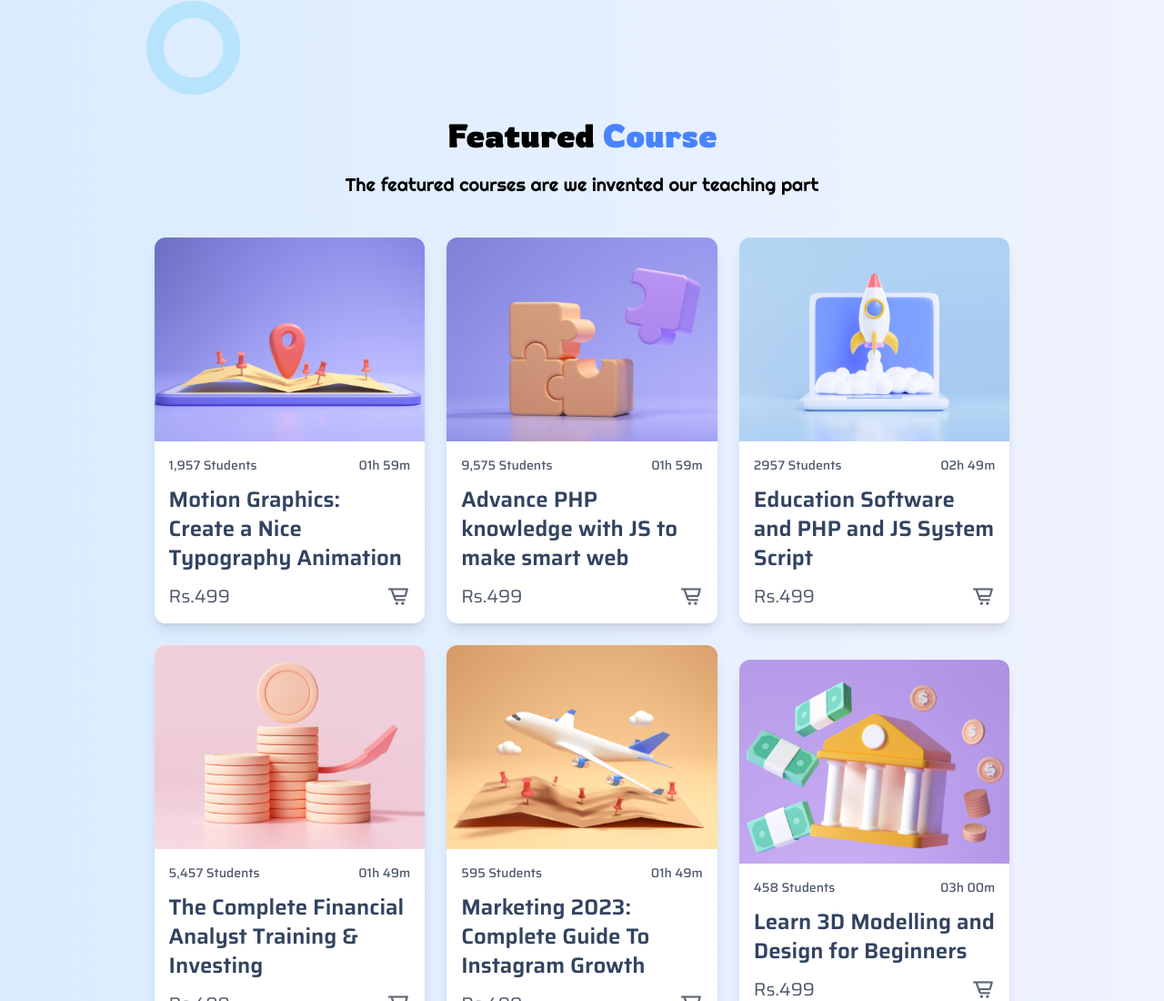
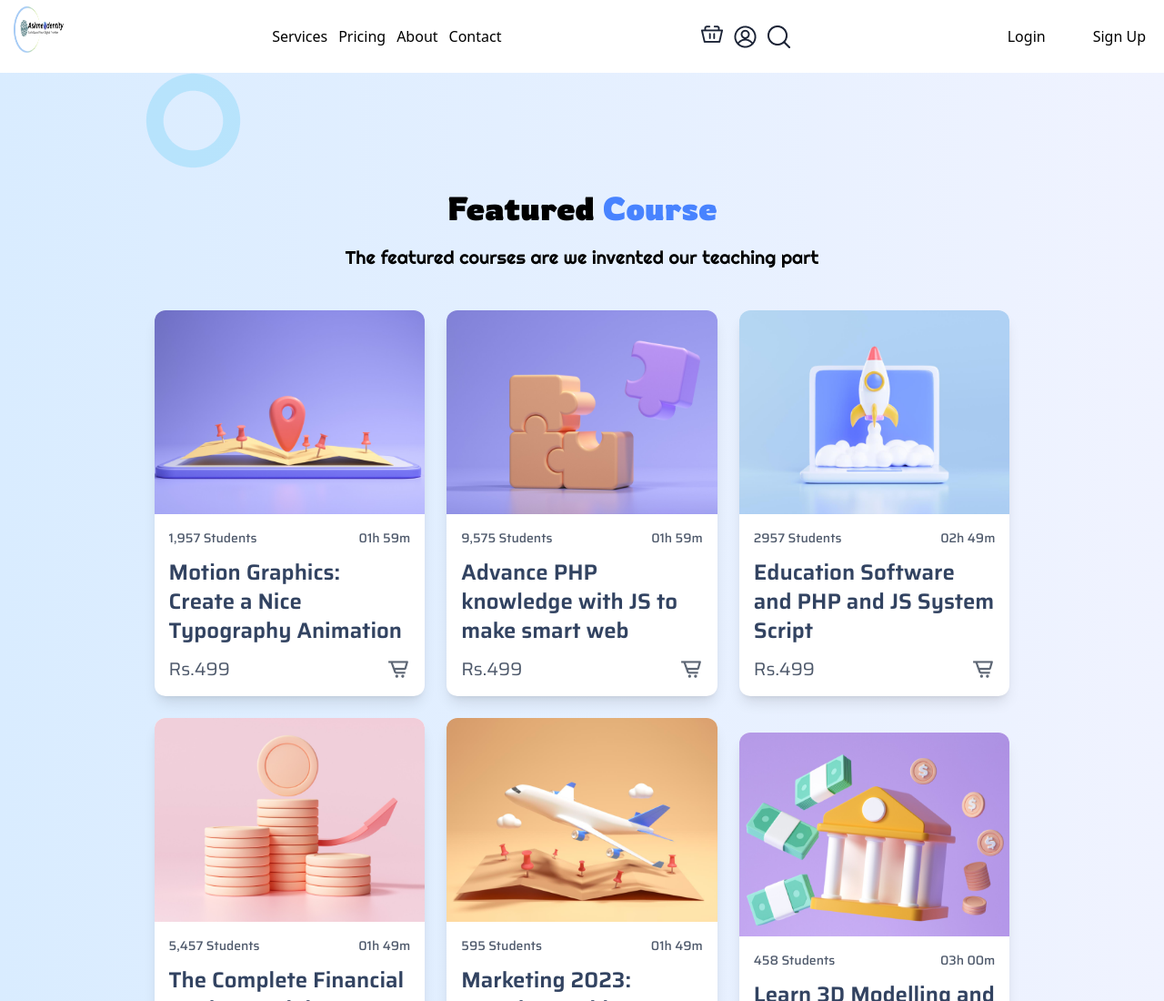
Before and after one commit to sugu2344/task2, a plain HTML site: page index.html in a window 1280 px wide. Shown: the top 1100 px of the page at 91% size. Drawn offline with Linux system fonts and the light colour scheme; a web font is replaced by a local one.

Commit message:
header responsive  completed

```diff
--- a/index.html
+++ b/index.html
@@ -27,36 +27,46 @@
 
 <body>
     <!-- .........................header  section.....................-->
-    <!-- <div class="container mx-auto ">
-        <nav class="flex justify-around bg-primary items-center">
+    <div class="container mx-auto">
+        <nav class="flex justify-between bg-primary items-center">
+            <a href="#"><img class="h-20 w-20 logo" src="./public/mainlogo.png" alt=""></a>
 
-            <a href="#"><img class="h-20 w-20" src="./public/mainlogo.png" alt=""></a>
-
-            <ul class="flex space-x-3">
+            <!-- Navigation Links -->
+            <ul class="flex space-x-3 nav-links hidden md:flex">
                 <li><a href="#">Services</a></li>
-                <li>
-                    <href="#">Pricing</href=>
-                </li>
+                <li><a href="#">Pricing</a></li>
                 <li><a href="#">About</a></li>
                 <li><a href="#">Contact</a></li>
             </ul>
-            <ul class="flex space-x-3">
+
+            <!-- Navigation Icons -->
+            <ul class="flex space-x-3 nav-icons hidden md:flex">
                 <li><img src="./public/cart symbol.png"></li>
                 <li><img src="./public/profile.png"></li>
-                <li><img src="./public/search.png"></li>+
+                <li><img src="./public/search.png"></li>
             </ul>
 
-            <ul class="flex space-x-3">
-                <li><button class="px-5 py-3 hover:bg-gradient-to-r from-buttongradient1 to-buttongradient2 rounded-lg">
+            <!-- Navigation Buttons -->
+            <ul class="flex space-x-3 nav-buttons hidden md:flex">
+                <li>
+                    <button class="px-5 py-3 hover:bg-gradient-to-r from-buttongradient1 to-buttongradient2 rounded-lg">
                         Login
                     </button>
                 </li>
-                <li><button
-                        class="px-5 py-3 hover:bg-gradient-to-r from-buttongradient1 to-buttongradient2 cursor-pointer rounded-lg ">Sign
-                        Up</button></li>
+                <li>
+                    <button
+                        class="px-5 py-3 hover:bg-gradient-to-r from-buttongradient1 to-buttongradient2 cursor-pointer rounded-lg">
+                        Sign Up
+                    </button>
+                </li>
             </ul>
+
+            <!-- Menu Button -->
+            <div class="menu-btn md:hidden text-xl font-bold">☰</div>
         </nav>
-    </div> -->
+    </div>
+
+
     <!-- ........................................................................hero section.................................................. -->
     <!-- <section class="container overflow-x-hidden">
         <div class="bg-gradient-to-r from-herogradient1 to-herogradient2 flex flex-col justify-around w-full">
```
Also changed, not shown: dist/styles.css.
